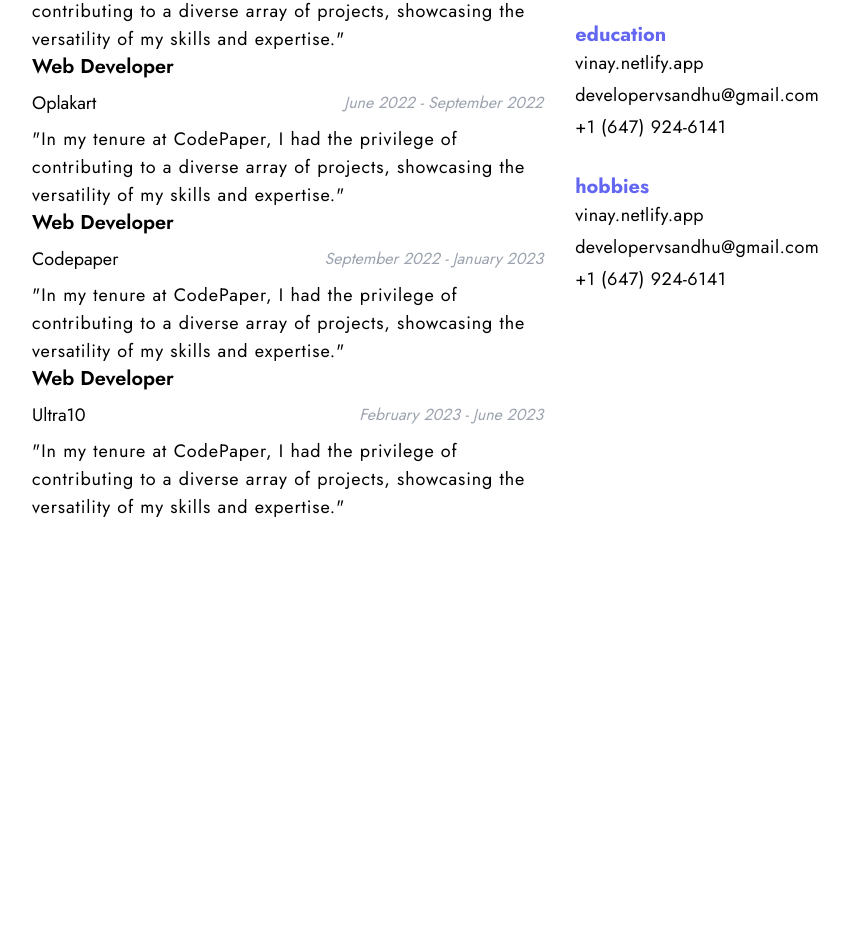
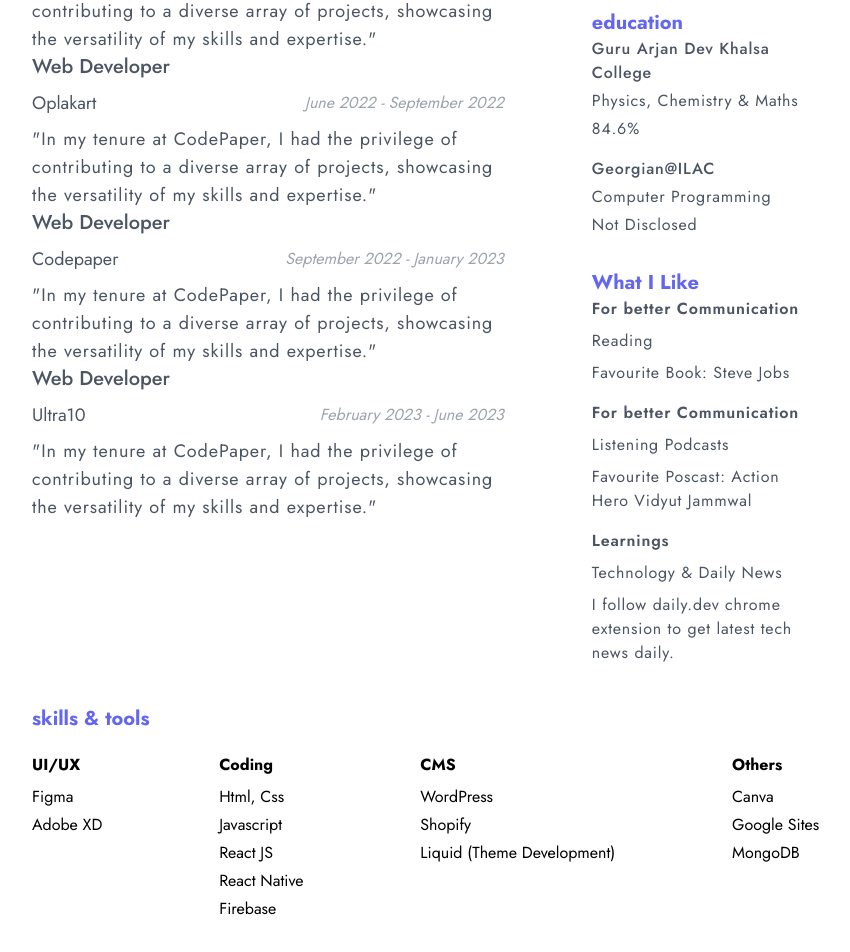
Before and after one commit to Vinaypartap-Singh/Portfolio-Redesign, a Next.js app: page /resume in a window 1280 px wide. Shown: the part 915-1867 px from the top of the page, without its empty margins (116-966 px from the left). Before the commit the page ends 1436 px from the top, so only its background shows below. Built offline with nearby package versions, Linux system fonts and the light colour scheme.

Commit message:
skills section added

```diff
--- a/app/page.js
+++ b/app/page.js
@@ -1,3 +1,4 @@
+import Skills from "@/components/Skills";
 import Hero from "@/components/sections/Hero";
 import ProjectsHome from "@/components/sections/ProjectsHome";
 
@@ -5,6 +6,7 @@ export default function Home() {
   return (
     <div>
       <Hero />
+      <Skills />
       <ProjectsHome />
     </div>
   );
--- a/app/resume/page.jsx
+++ b/app/resume/page.jsx
@@ -36,11 +36,101 @@ export default function page() {
     },
   ];
 
+  const contactInfo = [
+    {
+      title: "vinay.netlify.app",
+    },
+    {
+      title: "developervsandhu@gmail.com",
+    },
+    {
+      title: "+1 (647) 924-6141",
+    },
+  ];
   const education = [
     {
+      schoolName: "Guru Arjan Dev Khalsa College",
+      subject: "Physics, Chemistry & Maths",
+      percentage: "84.6%",
+    },
+    {
+      schoolName: "Georgian@ILAC",
+      subject: "Computer Programming",
+      percentage: "Not Disclosed",
+    },
+  ];
 
-    }
-  ]
+  const WhatILike = [
+    {
+      title: "For better Communication",
+      type: "Reading",
+      favourite: "Favourite Book: Steve Jobs",
+    },
+    {
+      title: "For better Communication",
+      type: "Listening Podcasts",
+      favourite: "Favourite Poscast: Action Hero Vidyut Jammwal",
+    },
+    {
+      title: "Learnings",
+      type: "Technology & Daily News",
+      favourite:
+        "I follow daily.dev chrome extension to get latest tech news daily.",
+    },
+  ];
+
+  const UIUX = [
+    {
+      tool: "Figma",
+    },
+    {
+      tool: "Adobe XD",
+    },
+  ];
+
+  const Coding = [
+    {
+      skill: "Html, Css",
+    },
+
+    {
+      skill: "Javascript",
+    },
+    {
+      skill: "React JS",
+    },
+    {
+      skill: "React Native",
+    },
+    {
+      skill: "Firebase",
+    },
+  ];
+
+  const CMS = [
+    {
+      tool: "WordPress",
+    },
+    {
+      tool: "Shopify",
+    },
+    {
+      tool: "Liquid (Theme Development)",
+    },
+  ];
+
+  const others = [
+    {
+      tool: "Canva",
+    },
+    {
+      tool: "Google Sites",
+    },
+    {
+      tool: "MongoDB",
+    },
+  ];
+
   return (
     <div>
       <div className="max-w-5xl m-auto px-5">
@@ -59,8 +149,13 @@ export default function page() {
             Shopify, Wordpress, HTML, CSS, Javascript, React JS, React Native,
             and more.
           </p>
-          <button className="border-2 py-3 px-8 rounded-md border-indigo-600 text-indigo-600 hover:bg-violet-600 hover:text-white transition-all">
-            View Resume
+          <button className="border-2 py-3 px-8 rounded-md border-indigo-600 text-indigo-600 hover:bg-violet-600 hover:text-white transition-all mt-5">
+            <a
+              target="_blank"
+              href="https://drive.google.com/file/d/1vXiQ64bsy40LD5mkzylpFe2cgMTBgAk9/view?usp=sharing"
+            >
+              View Resume
+            </a>
           </button>
           <p className="text-indigo-600 font-light tracking-widest">
             PDF | Preview Available | 342 KB | 1 Page
@@ -78,7 +173,7 @@ export default function page() {
           </p>
           {/* Sections */}
           <div
-            className="w-full sm:w-full lg:w-4/5 flex flex-col lg:flex-row"
+            className="w-full sm:w-full lg:w-4/5 flex flex-col lg:flex-row gap-14"
             style={{ marginTop: "4rem !important" }}
           >
             <div>
@@ -87,17 +182,22 @@ export default function page() {
                 {data.map((data, index) => {
                   return (
                     <div
+                      key={index}
                       style={{ marginTop: "2.5rem !important" }}
                       className="space-y-2"
                     >
-                      <h5 className="text-xl font-semibold">{data.role}</h5>
+                      <h5 className="text-xl font-medium text-gray-600">
+                        {data.role}
+                      </h5>
                       <div className="flex justify-between items-center">
-                        <h5 className="text-lg">{data.companyName}</h5>
+                        <h5 className="text-lg text-gray-600">
+                          {data.companyName}
+                        </h5>
                         <h5 className="text-md text-gray-400 italic">
                           {data.timePeriod}
                         </h5>
                       </div>
-                      <p className="text-lg tracking-wider">
+                      <p className="text-lg tracking-wider  text-gray-600">
                         "In my tenure at CodePaper, I had the privilege of
                         contributing to a diverse array of projects, showcasing
                         the versatility of my skills and expertise."
@@ -107,46 +207,128 @@ export default function page() {
                 })}
               </div>
             </div>
-            <div className="pl-8 space-y-8">
+            <div className="mt-10 lg:mt-0 lg:pl-8 space-y-8">
+              {/* Contact */}
               <div>
                 <h5 className="text-indigo-500 font-bold text-xl">contact</h5>
                 <div
                   style={{ marginTop: ".7rem !important" }}
                   className="space-y-1"
                 >
-                  <p className="text-lg tracking-wide">vinay.netlify.app</p>
-                  <p className="text-lg tracking-wide">
-                    developervsandhu@gmail.com
-                  </p>
-                  <p className="text-lg tracking-wide">+1 (647) 924-6141</p>
+                  {contactInfo.map(({ title }, index) => {
+                    return (
+                      <p
+                        key={index}
+                        className="text-md tracking-wider text-gray-600"
+                      >
+                        {title}
+                      </p>
+                    );
+                  })}
                 </div>
               </div>
+              {/* Education */}
+
               <div>
                 <h5 className="text-indigo-500 font-bold text-xl">education</h5>
                 <div
                   style={{ marginTop: ".7rem !important" }}
-                  className="space-y-1"
+                  className="space-y-4"
                 >
-                  <p className="text-lg tracking-wide">vinay.netlify.app</p>
-                  <p className="text-lg tracking-wide">
-                    developervsandhu@gmail.com
-                  </p>
-                  <p className="text-lg tracking-wide">+1 (647) 924-6141</p>
+                  {education.map(
+                    ({ schoolName, subject, percentage }, index) => {
+                      return (
+                        <div className="space-y-1">
+                          <p
+                            key={index}
+                            className="text-md tracking-wider text-gray-600 font-medium"
+                          >
+                            {schoolName}
+                          </p>
+
+                          <p className="text-md tracking-wider text-gray-600">
+                            {subject}
+                          </p>
+                          {percentage && (
+                            <p className="text-md tracking-wider text-gray-600">
+                              {percentage}
+                            </p>
+                          )}
+                        </div>
+                      );
+                    }
+                  )}
                 </div>
               </div>
+              {/* What I Like */}
+
               <div>
-                <h5 className="text-indigo-500 font-bold text-xl">hobbies</h5>
+                <h5 className="text-indigo-500 font-bold text-xl">
+                  What I Like
+                </h5>
                 <div
                   style={{ marginTop: ".7rem !important" }}
-                  className="space-y-1"
+                  className="space-y-4"
                 >
-                  <p className="text-lg tracking-wide">vinay.netlify.app</p>
-                  <p className="text-lg tracking-wide">
-                    developervsandhu@gmail.com
-                  </p>
-                  <p className="text-lg tracking-wide">+1 (647) 924-6141</p>
+                  {WhatILike.map(({ title, type, favourite }, index) => {
+                    return (
+                      <div className="space-y-2">
+                        <p
+                          key={index}
+                          className="text-md tracking-wider text-gray-600 font-semibold"
+                        >
+                          {title}
+                        </p>
+
+                        <p className="text-md tracking-wider text-gray-600">
+                          {type}
+                        </p>
+
+                        <p className="text-md tracking-wider text-gray-600">
+                          {favourite}
+                        </p>
+                      </div>
+                    );
+                  })}
                 </div>
               </div>
+            </div>
+          </div>
+        </div>
+      </div>
+      <div className="max-w-5xl m-auto px-5 mt-10 mb-20">
+        <h5 className="text-indigo-500 font-bold text-xl">skills & tools</h5>
+        <div className="mt-5 flex justify-between lg:w-4/5 flex-wrap gap-5">
+          <div>
+            <h5 className="font-bold">UI/UX</h5>
+            <div className="space-y-1 mt-2">
+              {UIUX.map(({ tool }, index) => {
+                return <p>{tool}</p>;
+              })}
+            </div>
+          </div>
+          <div>
+            <h5 className="font-bold">Coding</h5>
+            <div className="space-y-1 mt-2">
+              {Coding.map(({ skill }, index) => {
+                return <p>{skill}</p>;
+              })}
+            </div>
+          </div>
+          <div>
+            <h5 className="font-bold">CMS</h5>
+            <div className="space-y-1 mt-2">
+              {CMS.map(({ tool }, index) => {
+                return <p>{tool}</p>;
+              })}
+            </div>
+          </div>
+          <div>
+            <h5 className="font-bold">Others</h5>
+            <div className="space-y-1 mt-2">
+              {others.map(({ tool }, index) => {
+                return <p>{tool}</p>;
+              })}
             </div>
           </div>
         </div>
--- /dev/null
+++ b/components/Skills.jsx
@@ -0,0 +1,79 @@
+import React from "react";
+
+export default function Skills() {
+  const skills = [
+    {
+      skill: "HTML",
+    },
+    {
+      skill: "CSS",
+    },
+    {
+      skill: "Javascript",
+    },
+    {
+      skill: "React JS",
+    },
+    {
+      skill: "React Native",
+    },
+    {
+      skill: "Firebase",
+    },
+    {
+      skill: "Supabase",
+    },
+    {
+      skill: "Next JS",
+    },
+    {
+      skill: "WordPress",
+    },
+    {
+      skill: "Shopify",
+    },
+    {
+      skill: "Liquid",
+    },
+    {
+      skill: "Shopify Theme Development",
+    },
+    {
+      skill: "Figma",
+    },
+    {
+      skill: "Adobe XD",
+    },
+    {
+      skill: "Canva",
+    },
+    {
+      skill: "Excel",
+    },
+    {
+      skill: "MS Word",
+    },
+    {
+      skill: "MS PowerPoint",
+    },
+  ];
+  return (
+    <div>
+      <div className="max-w-4xl m-auto mt-32">
+        <h1 className="text-2xl">Skills</h1>
+        <div className="flex flex-wrap justify-between gap-x-14 pt-32 gap-y-6">
+          {skills.map(({ skill }, index) => {
+            return (
+              <p
+                key={index}
+                className="border px-6 py-2 cursor-pointer hover:border-indigo-500 hover:text-indigo-500 transition-all"
+              >
+                {skill}
+              </p>
+            );
+          })}
+        </div>
+      </div>
+    </div>
+  );
+}
```
Also changed, not shown: components/sections/ProjectsHome.jsx (+19 -6 lines).
